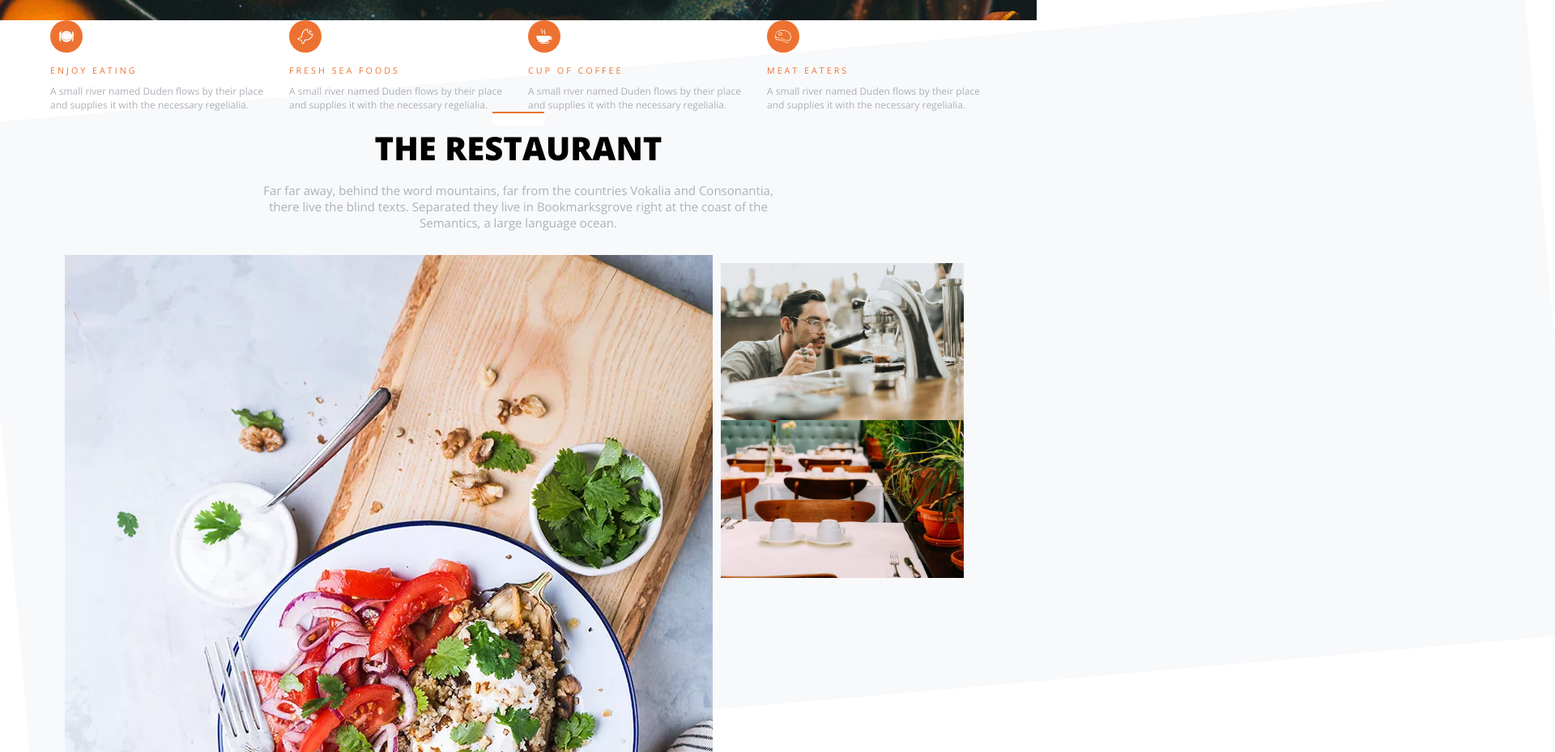
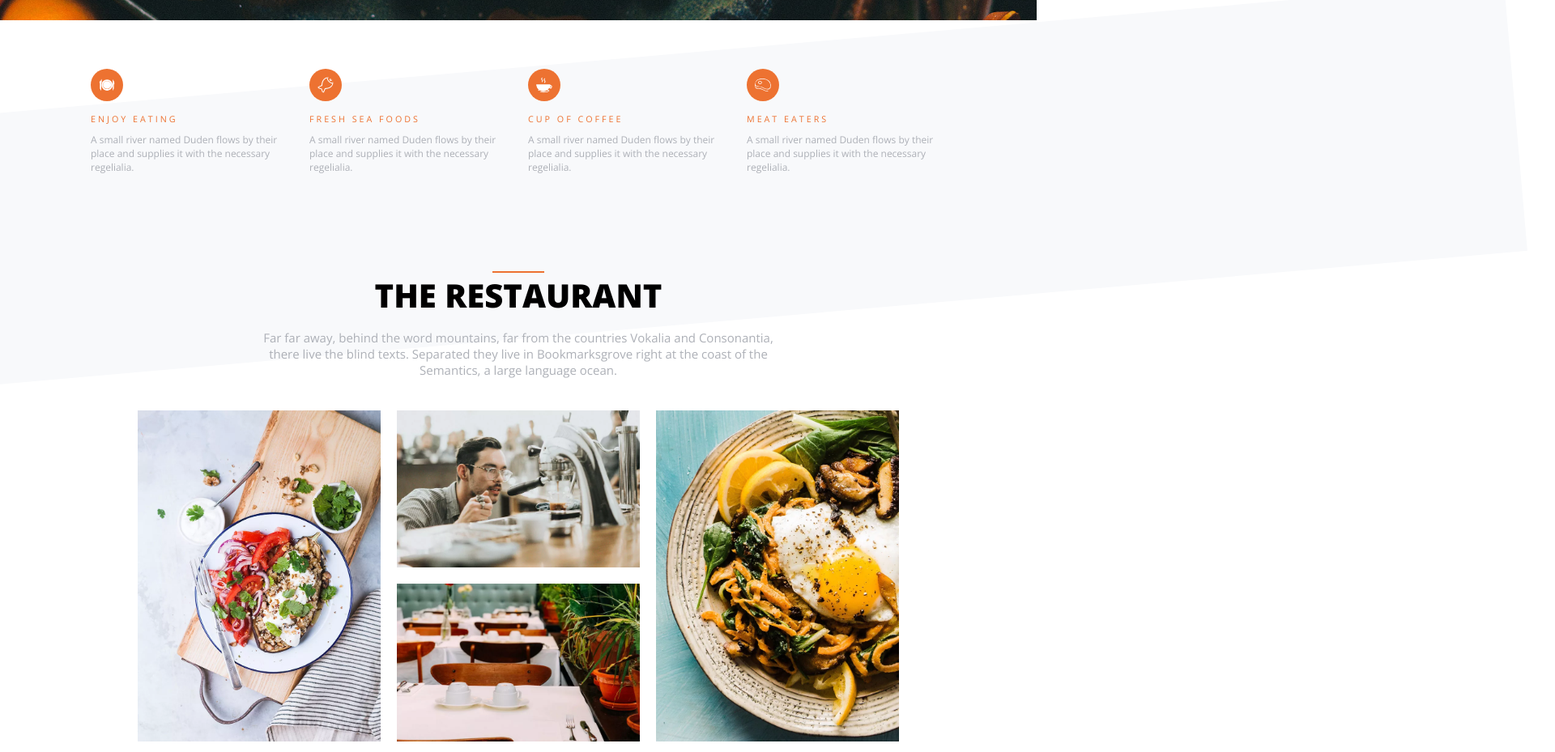
Before and after one commit to Shirineahmad/Project1_restaurant, a plain HTML site: page index.html in a window 1280 px wide. Shown: the part 500-1429 px from the top of the page at 81% size, 1920 px wide, since content can reach past the window. Drawn offline with nearby package versions, Linux system fonts and the light colour scheme.

Commit message:
autocorrection div1 and div2 div3

```diff
--- a/home.css
+++ b/home.css
@@ -87,24 +87,29 @@ ul li {
     padding: 6px;
 }
 
-/* leslie css */
+ /*leslie css  */
 .Div2:before {
-    content: "";
+content: "";
     left: 0;
-    height: 100%;
+    height: 334PX;
     width: 150%;
     position: absolute;
-    top: 71%;
-    background: #f8f9fb;
+    top: 70%;
+    background-color:#f8f9fb;
     -webkit-transform: rotate(-5deg);
     -moz-transform: rotate(-5deg);
     transform: rotate(-5deg);
     z-index: -1;
+    left: -45px;
 }
 
 .Div2 {
     display: grid;
-    grid-template-columns: 50px 1fr 1fr 1fr 1fr 50px
+    grid-template-columns: 100px 1fr 1fr 1fr 1fr 100px;
+    padding: 60px 0px;
+
+
+
 }
 
 .Div2 div {
@@ -133,6 +138,11 @@ ul li {
 }
 
 /* samiha css */
+
+
+.div3{
+    padding: 60px 0px;
+}
 hr {
     border: 1px;
     background-color: #ED7231;
@@ -140,7 +150,7 @@ hr {
     height: 2px;
     width: 5%;
     margin: auto;
-    border-bottom: 15px solid hsl(0, 100%, 100%);
+
 }
 
 .h1class {
@@ -166,12 +176,18 @@ hr {
     margin: 0 auto;
 }
 
+.img-collage {
+    max-width: 300px;
+    height: auto;
+    margin: 10px;
+
+
+}
+
 .test {
     flex-direction: column;
     display: inherit;
-    max-width: 300px;
-    height: auto;
-    margin: 10px;
+
 }
 
 /* css footer */
@@ -223,20 +239,20 @@ input[type=email] {
     text-decoration: underline;
 }
 
-.subscribe_newsletter::before {
+/* .subscribe_newsletter::before {
     content: "";
     left: 0;
     height: 100%;
     width: 150%;
     position: absolute;
     top: 71%;
-    background: #f8f9fb;
+    background: #4f7cd6;
     -webkit-transform: rotate(-5deg);
     -moz-transform: rotate(-5deg);
     transform: rotate(-5deg);
     z-index: -1;
 
-}
+} */
 
 /* css div6  samiha */
 .h1div6 {
--- a/index.html
+++ b/index.html
@@ -84,7 +84,7 @@
     </div>
     <!-- html samiha -->
 
-    <div>
+    <div class="div3">
 
         <hr>
         <h1 class="h1class">THE RESTAURANT</h1>
@@ -95,14 +95,15 @@
             Semantics, a large language ocean.</p>
 
         <div class="collage">
-            <img src="restaurant__image1.jpg" alt="A photo of food">
+            <img src="restaurant__image1.jpg" class="img-collage" alt="A photo of food">
 
             <div class="test">
-                <img src="restaurant__image2.jpg" alt="A photo of food">
-                <img src="restaurant__image3.jpg" alt="A photo of food">
+                <img src="restaurant__image2.jpg"  class="img-collage"  alt="A photo of food">
+                <img src="restaurant__image3.jpg"  class="img-collage"  alt="A photo of food">
             </div>
 
-            <img src="restaurant__image4.jpg" alt="A photo for food">
+            <img src="restaurant__image4.jpg"  class="img-collage" alt="A photo for food">
+        </div>
         </div>
         <!-- html elie special menu  -->
         <!-- html leslie our menu -->
```
Also changed, not shown: Images/dishes_2.jpg copy 2.webp (added), Images/dishes_2.jpg copy.webp (added).
